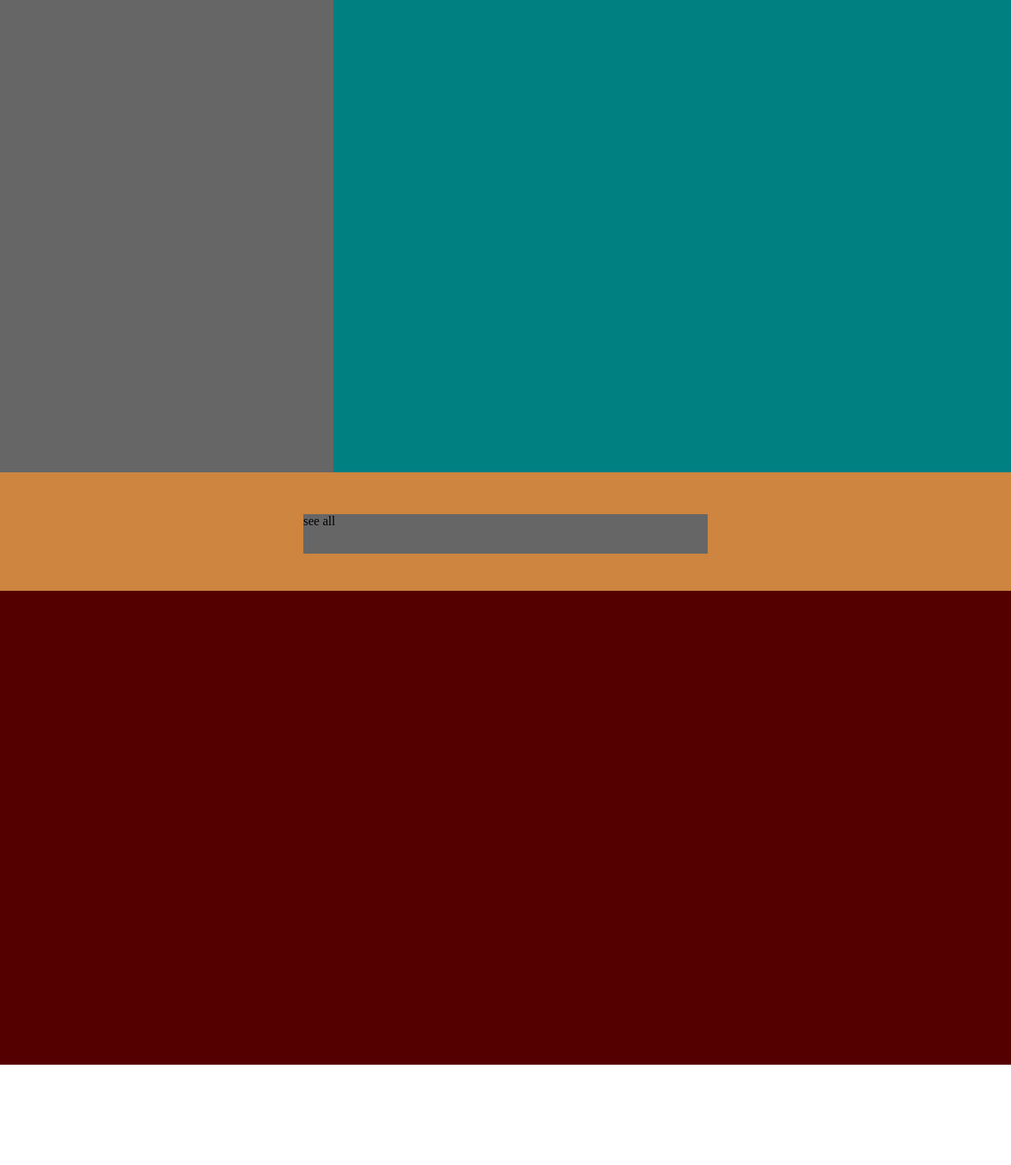
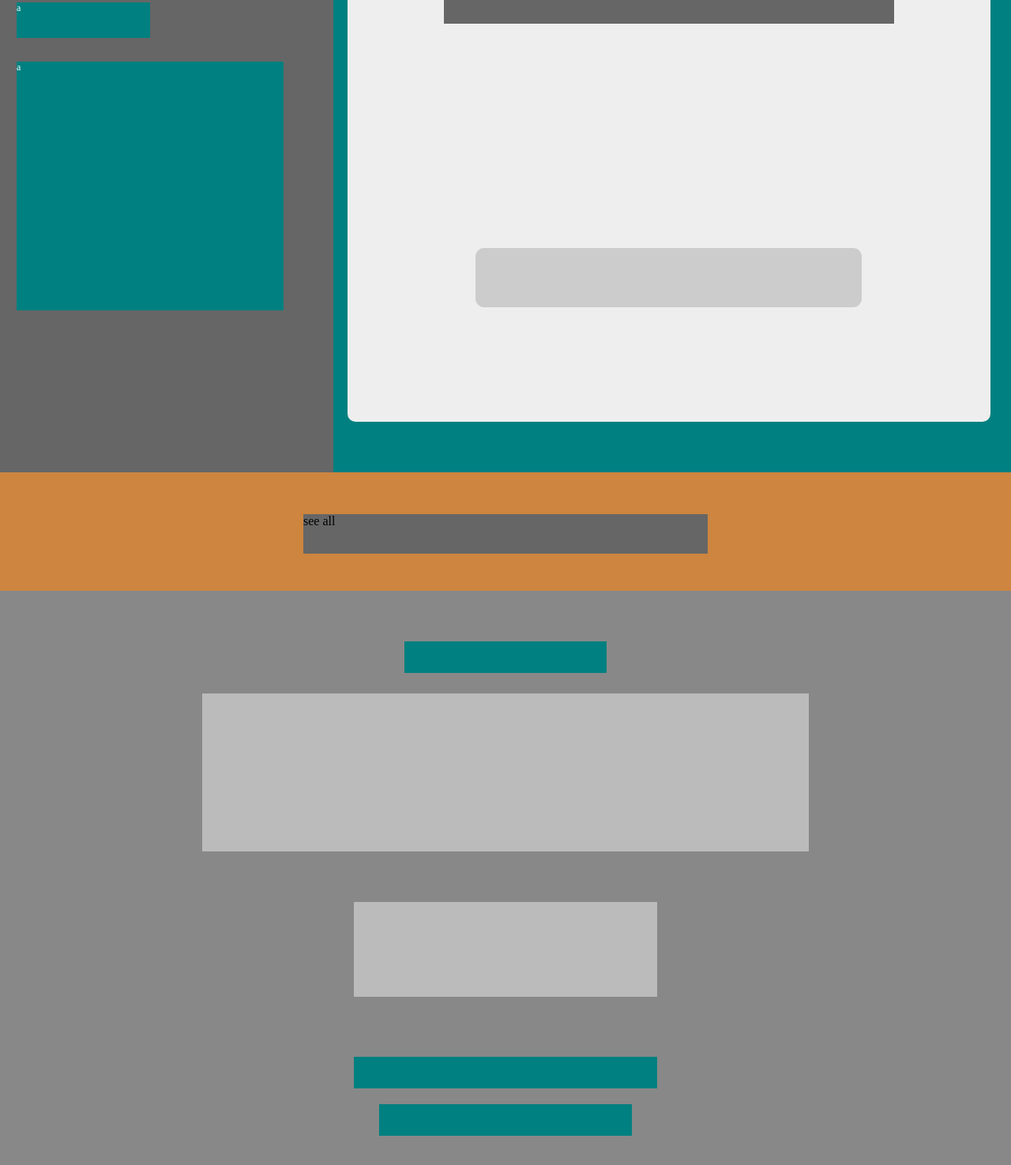
Before and after one commit to Usagib/DesignTeardown, a plain HTML site: page index.html in a window 1280 px wide. Shown: the part 8385-9860 px from the top of the page at 79% size. Before the commit the page ends 9733 px from the top, so only its background shows below. Drawn offline with Linux system fonts and the light colour scheme.

Commit message:
added footer

```diff
--- a/css/style.css
+++ b/css/style.css
@@ -323,10 +323,10 @@ body{
   background-color: #888;
 }
 
-.feat-book-subtitle{
+.feat-book-content{
   position: relative;
   top: 12%;
-  width: 45%;
+  width: 55%;
   height: 100px;
   margin: 0 25% 0 5%;
   background-color: #888;
@@ -344,9 +344,54 @@ body{
 
 footer{
   width: 100%;
-  display: flex;
-  height: 600px;
-  background-color: #550000;
+  margin: 0;
+  height: 800px;
+  overflow: hidden;
+  background-color: #888;
+}
+
+.footer-title{
+
+  position: relative;
+  width: 20%;
+  height: 40px;
+  margin: 5% 40% 0 40%;
+  background-color: teal;
+}
+
+.footer-sitemap{
+
+  position: relative;
+  width: 60%;
+  height: 200px;
+  margin: 2% 20% 0 20%;
+  background-color: #bbb;
+
+}
+
+.footer-credits{
+  position: relative;
+  width: 30%;
+  height: 120px;
+  margin: 5% 35% 0 35%;
+  background-color: #bbb;
+}
+
+.footer-line-1{
+  position: relative;
+  height: 40px;
+  width: 30%;
+  margin: 6% 35% 0 35%;
+  background-color: teal;
+}
+
+
+.footer-line-2{
+  position: relative;
+  width:  25%;
+  height: 40px;
+  margin: 1.5% 37.5% 0 37.5%;
+  background-color: teal;
 }
 
 .advice{
@@ -406,6 +451,15 @@ footer{
   background-color: #666;
 }
 
+.ad-title-2{
+  position: relative;
+  top: 10%;
+  width: 50%;
+  height: 60px;
+  margin: 0 25% 0 25%;
+  background-color: #666;
+}
+
 .ad-sub{
   position: relative;
   top: 47%;
@@ -413,6 +467,16 @@ footer{
   height: 125px;
   margin: 0 15% 0 15%;
   background-color: #666;
+}
+
+.ad-sub-2{
+  position: relative;
+  top: 15%;
+  width: 70%;
+  height: 125px;
+  margin: 0 15% 0 15%;
+  background-color: #666;
+
 }
 
 .ad-button{
@@ -423,6 +487,16 @@ footer{
   border-radius: 11px;
   margin: 0 35% 0 35%;
   background-color: peru;
+}
+
+.ad-form{
+  position: relative;
+  top: 50%;
+  width: 60%;
+  height: 75px;
+  margin: 0 20% 0 20%;
+  border-radius: 11px;
+  background-color: #ccc;
 }
 
 .person-week-img{
--- a/index.html
+++ b/index.html
@@ -327,7 +327,7 @@
     <div id="feat-book">
       <div class="feat-book-date"></div>
       <div class="feat-book-title"></div>
-      <div class="feat-book-subtitle"></div>
+      <div class="feat-book-content"></div>
       <div class="feat-book-button"></div>
     </div>
 
@@ -354,11 +354,19 @@
 
     <div class="post-ad">
      <article class="post-ad-1">
+        <div class="post-date">a</div>
+        <div class="post-title">a</div>
+        <div class="post-author">a</div>
+        <div class="post-text">a</div>
+      </article>
 
-     </article>
-     <article class="post-ad-2">
-
-     </article>
+      <article class="post-ad-2">
+          <div class="item-ad-2">
+              <div class="ad-title-2"></div>
+              <div class="ad-sub-2"></div>
+              <div class="ad-form"></div>
+          </div>
+      </article>
     </div>
 
     <div class="see-all">
@@ -366,7 +374,11 @@
     </div>
 
     <footer>
-
+      <div class="footer-title"></div>
+      <div class="footer-sitemap"></div>
+      <div class="footer-credits"></div>
+      <div class="footer-line-1"></div>
+      <div class="footer-line-2"></div>
     </footer>
 
   </body>
```
